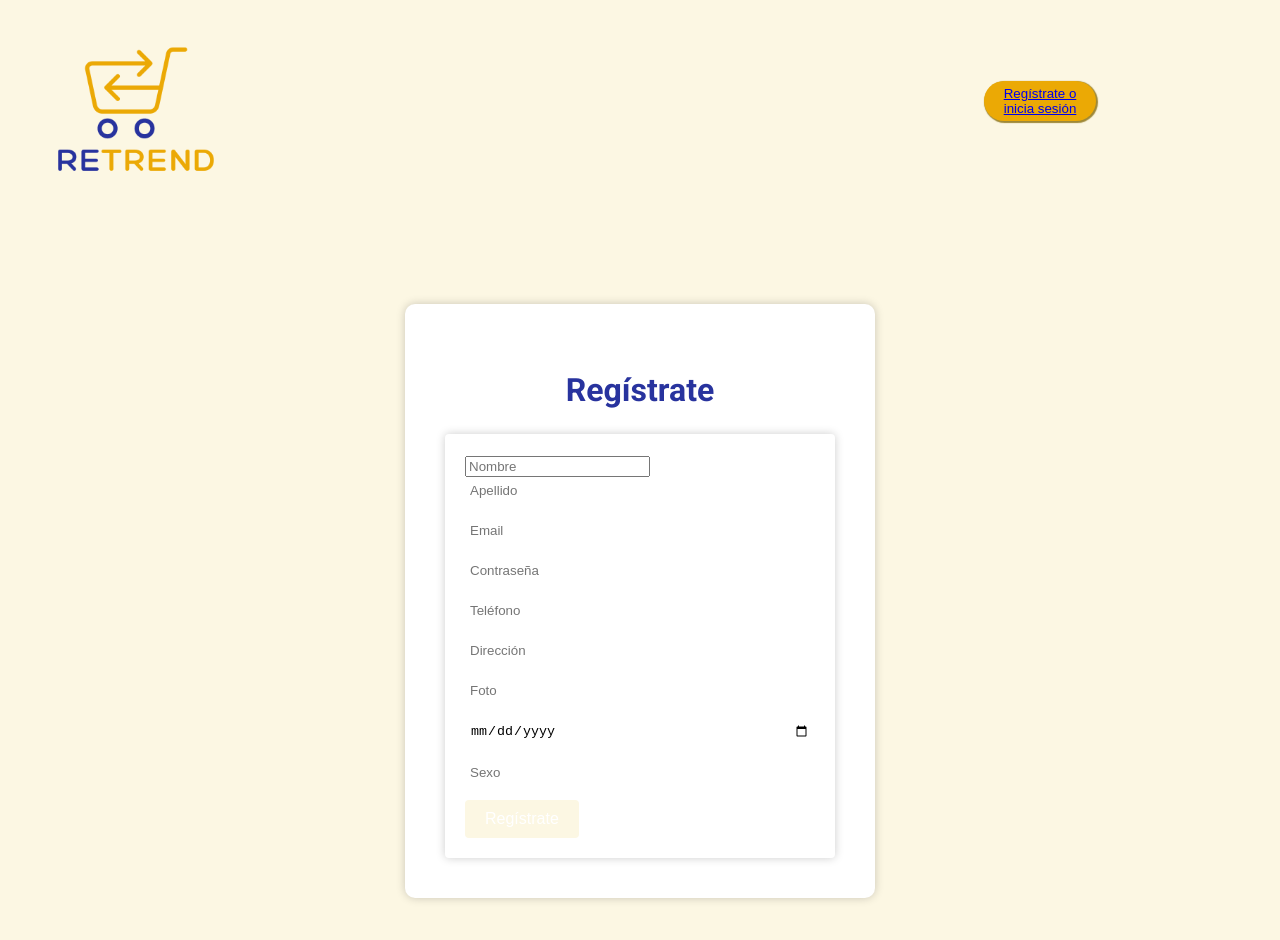
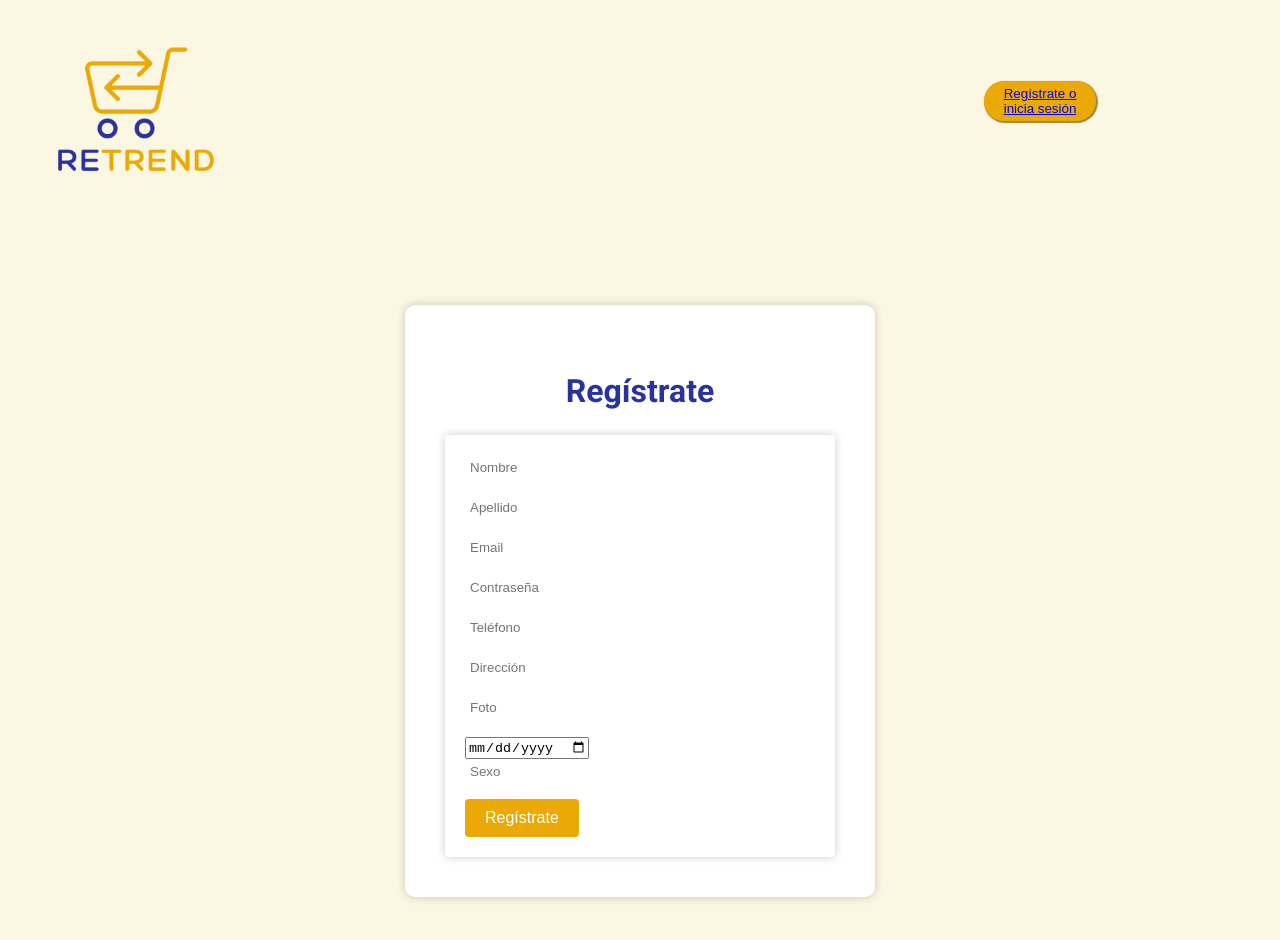
Before and after one commit to nds-fsd/wallapop, a React (Vite) app in the folder frontend/: page /register in a window 1280 px wide. Shown: the top 940 px of the page. Built offline with nearby package versions, Linux system fonts and the light colour scheme.

Commit message:
Revert "Wal 13  login"

```diff
--- a/frontend/src/components/createUser/createUser.module.css
+++ b/frontend/src/components/createUser/createUser.module.css
@@ -1,4 +1,4 @@
-.inputRegister, .select {
+input[type="text"], input[type="password"], input[type="email"], select {
   width: 100%;
   padding: 5px;
   margin-bottom: 15px;
@@ -6,8 +6,9 @@
   border-radius: 4px;
   box-sizing: border-box;
 }
-.createUserButton {
-  background-color: var(--yellow-light);
+
+button[type="submit"] {
+  background-color: #EBA905;;
   color: white;
   padding: 10px 20px;
   border: none;
@@ -16,8 +17,8 @@
   font-size: 16px;
 }
 
-.createUserButton:hover {
-  background-color: var(--yellow-light);
+button[type="submit"]:hover {
+  background-color: #EBA905;;
 }
 .create-form {
   display: block;
--- a/frontend/src/components/createUser/index.jsx
+++ b/frontend/src/components/createUser/index.jsx
@@ -42,7 +42,7 @@ const CreateUserPage = () => {
             })}
           />
           {errors.name && <p className={styles.formError}>{errors.name.message}</p>}
-          <input className={styles.inputRegister}
+          <input
             type="text"
             placeholder="Apellido"
             {...register('surname', {
@@ -50,7 +50,7 @@ const CreateUserPage = () => {
             })}
           />
           {errors.surname && <p className={styles.formError}>{errors.surname.message}</p>}
-          <input className={styles.inputRegister}
+          <input
             type="email"
             placeholder="Email"
             {...register('email', {
@@ -62,7 +62,7 @@ const CreateUserPage = () => {
             })}
           />
           {errors.email && <p className={styles.formError}>{errors.email.message}</p>}
-          <input className={styles.inputRegister}
+          <input
             type="password"
             placeholder="Contraseña"
             {...register('password', {
@@ -70,7 +70,7 @@ const CreateUserPage = () => {
             })}
           />
           {errors.password && <p className={styles.formError}>{errors.password.message}</p>}
-          <input className={styles.inputRegister}
+          <input
             type="text"
             placeholder="Teléfono"
             {...register('phone', {
@@ -78,25 +78,25 @@ const CreateUserPage = () => {
             })}
           />
           {errors.phone && <p className={styles.formError}>{errors.phone.message}</p>}
-          <input className={styles.inputRegister}
+          <input
             type="text"
             placeholder="Dirección"
             {...register('address')}
           />
           {errors.address && <p className={styles.formError}>{errors.address.message}</p>}
-          <input className={styles.inputRegister}
+          <input
             type="text"
             placeholder="Foto"
             {...register('photo')}
           />
           {errors.photo && <p className={styles.formError}>{errors.photo.message}</p>}
-          <input className={styles.inputRegister}
+          <input
             type="date"
             placeholder="Fecha de nacimiento"
             {...register('birthday')}
           />
           {errors.birthday && <p className={styles.formError}>{errors.birthday.message}</p>}
-          <input className={styles.inputRegister}
+          <input
             type="text"
             placeholder="Sexo"
             {...register('gender')}
```
